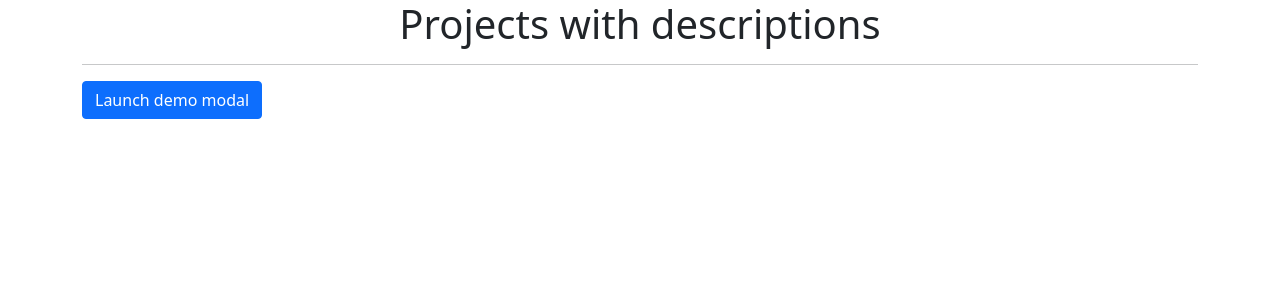
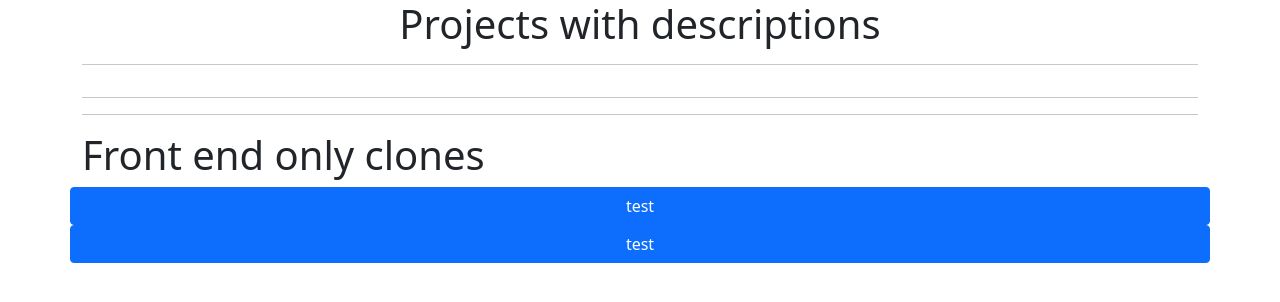
Before and after one commit to Will-max-bit/personal_projects, a Django app: page /projects/ in a window 1280 px wide. Shown: the top 302 px of the page. Run offline with Django 3.2, Linux system fonts and the light colour scheme; data that the repository does not hold is empty; some libraries are stand-ins or nearby versions.

Commit message:
updated projects with link

```diff
--- a/landingpage/landingpage/landingpageproject/landingpageapp/templates/landingpageapp/projects.html
+++ b/landingpage/landingpage/landingpageproject/landingpageapp/templates/landingpageapp/projects.html
@@ -11,7 +11,15 @@
   <link href="https://cdn.jsdelivr.net/npm/bootstrap@5.0.1/dist/css/bootstrap.min.css" rel="stylesheet"
     integrity="sha384-+0n0xVW2eSR5OomGNYDnhzAbDsOXxcvSN1TPprVMTNDbiYZCxYbOOl7+AMvyTG2x" crossorigin="anonymous">
 
-  <title>Hello, world!</title>
+  <title>Projects</title>
+  <style>
+    .rainbow-text {
+    background-image: linear-gradient(to left, red, violet, indigo, blue, green, yellow, orange, red);
+    -webkit-background-clip: text;
+    -webkit-text-fill-color: transparent;
+  }
+  </style>
+
 </head>
 
 <body>
@@ -34,7 +42,7 @@
       <div class="carousel-inner">
         <div class="carousel-item" v-for='(project, index) in projects' :class="{active: index==0}">
           <img v-bind:src="[[project.project_image]]" class="d-block w-100" alt="..."
-            style="max-height: 50% !important;">
+            style="max-height: 700px !important; min-height: 600px !important;">
           <div class="carousel-caption d-none d-md-block">
             <h5>[[project.title]]</h5>
             <p> the first slide.</p>
@@ -49,18 +57,27 @@
     <button class="carousel-control-next" type="button" data-bs-target="#carouselExampleCaptions" data-bs-slide="next">
       <span class="carousel-control-next-icon" aria-hidden="true"></span>
       <span class="visually-hidden">Next</span>
+
     </button>
+    <hr>
+    <hr>
+    <h1>Front end only clones</h1>
+  </div>
   <!-- modal starts here -->
+  <div class="container">
+    <div class="row" >
+        <button type="button" class="btn btn-primary" data-bs-toggle="modal" data-bs-target="#exampleModal1">
+          test </button>
           <button type="button" class="btn btn-primary" data-bs-toggle="modal" data-bs-target="#exampleModal">
-      Launch demo modal
-    </button>
-
+            test </button>
+    </div>
+  </div>
   <!-- Modal -->
-    <div class="modal fade" id="exampleModal" tabindex="-1" aria-labelledby="exampleModalLabel" aria-hidden="true">
-      <div class="modal-dialog modal-fullscreen-lg-down">
+  <div class="modal fade" id="exampleModal1" tabindex="-1" aria-labelledby="exampleModalLabel" aria-hidden="true">
+    <div class="modal-dialog modal-fullscreen">
       <div class="modal-content">
         <div class="modal-header">
-            <h5 class="modal-title" id="exampleModalLabel">Modal title</h5>
+          <h5 class="modal-title" id="exampleModalLabel">Google Clone</h5>
           <button type="button" class="btn-close" data-bs-dismiss="modal" aria-label="Close"></button>
         </div>
         <div class="modal-body">
@@ -99,6 +116,7 @@
             </footer>
           </div>
         </div>
+        <hr>
         <div class="modal-footer">
           <button type="button" class="btn btn-secondary" data-bs-dismiss="modal">Close</button>
           <button type="button" class="btn btn-primary">Save changes</button>
```
Lines whose indentation alone changed are shown as unchanged.
